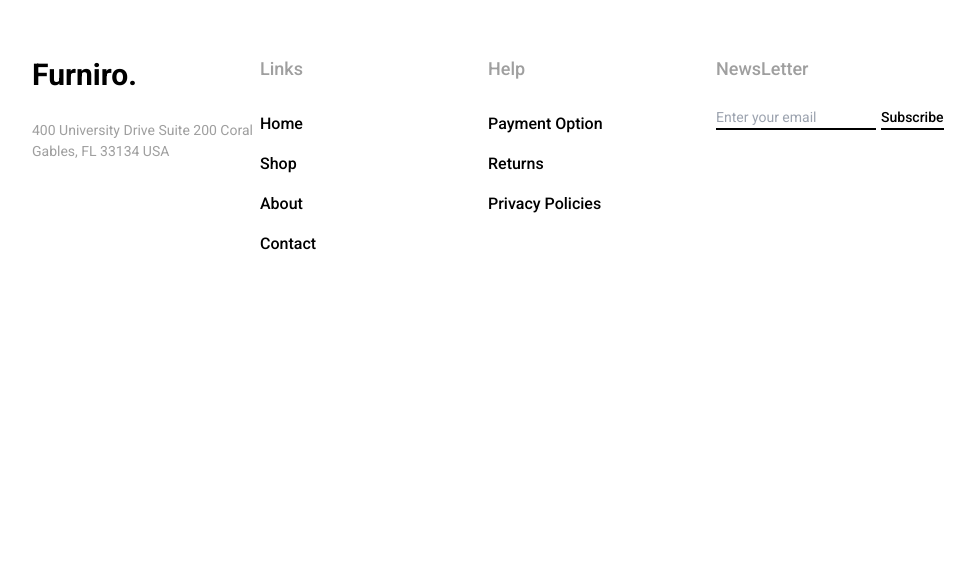
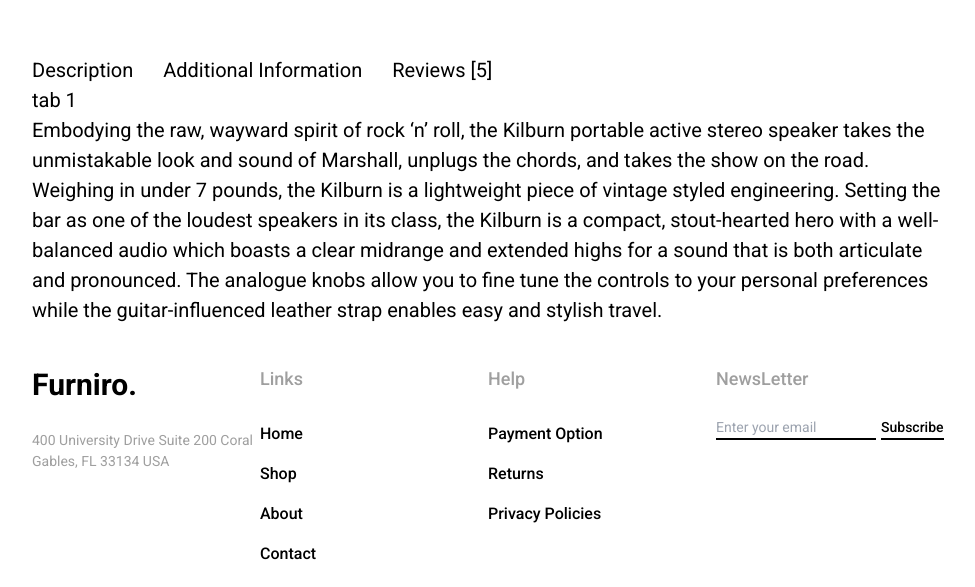
Before and after one commit to KareemHisham/shopping-store, a React (Vite) app: page /products/1 in a window 1280 px wide. Shown: the part 1158-1745 px from the top of the page, without its empty margins (152-1127 px from the left). Before the commit the page ends 1435 px from the top, so only its background shows below. Built offline with nearby package versions, Linux system fonts and the light colour scheme.

Commit message:
product specs section

```diff
--- a/src/components/Index.ts
+++ b/src/components/Index.ts
@@ -3,6 +3,9 @@
 // Components
 import Footer from './layout/footer/Footer';
 import NavBar from './layout/nav/Nav';
+
+// Sections
+import ProductsSection from "./sections/products/index"
 
 import FooterList from './layout/footer/FooterList';
 import ProductCard from './temp/ProductCard';
@@ -20,4 +23,5 @@
   ProductCard,
   MiniHero,
   Pagination,
+  ProductsSection
 };
--- /dev/null
+++ b/src/components/sections/product-specs/Index.tsx
@@ -0,0 +1,53 @@
+import { useState } from 'react';
+const ProductSpecs = () => {
+    const [tabValue, setTabValue] = useState(0);
+    const handleTabChange = (index: number) => {
+      setTabValue(index);
+    };
+  return (
+    <section className='py-4'>
+    <div className="container">
+      {/* Tabs */}
+      <ul className='flex items-center gap-6'>
+        <li>
+          <button onClick={() => handleTabChange(0)}>Description</button>
+        </li>
+        <li>
+          <button onClick={() => handleTabChange(1)}>Additional Information</button>
+        </li>
+        <li>
+          <button onClick={() => handleTabChange(2)}>Reviews [5]</button>
+        </li>
+      </ul>
+      {/* Contents */}
+      <div>
+        {/* Tab */}
+        {tabValue === 0 && (<div>
+          <h4>tab 1</h4>
+          <p>Embodying the raw, wayward spirit of rock ‘n’ roll, the Kilburn portable active stereo speaker takes the unmistakable look and sound of Marshall, unplugs the chords, and takes the show on the road.</p>
+          <p>Weighing in under 7 pounds, the Kilburn is a lightweight piece of vintage styled engineering. Setting the bar as one of the loudest speakers in its class, the Kilburn is a compact, stout-hearted hero with a well-balanced audio which boasts a clear midrange and extended highs for a sound that is both articulate and pronounced. The analogue knobs allow you to fine tune the controls to your personal preferences while the guitar-influenced leather strap enables easy and stylish travel.</p>
+        </div>)}
+
+        {/* Tab */}
+        {tabValue === 1 && (
+          <div>
+            <h4>tab 2</h4>
+            <p>Embodying the raw, wayward spirit of rock ‘n’ roll, the Kilburn portable active stereo speaker takes the unmistakable look and sound of Marshall, unplugs the chords, and takes the show on the road.</p>
+            <p>Weighing in under 7 pounds, the Kilburn is a lightweight piece of vintage styled engineering. Setting the bar as one of the loudest speakers in its class, the Kilburn is a compact, stout-hearted hero with a well-balanced audio which boasts a clear midrange and extended highs for a sound that is both articulate and pronounced. The analogue knobs allow you to fine tune the controls to your personal preferences while the guitar-influenced leather strap enables easy and stylish travel.</p>
+          </div>
+        )}
+
+        {/* Tab */}
+        {tabValue === 2 && (<div>
+          <h4>tab 3</h4>
+          <p>Embodying the raw, wayward spirit of rock ‘n’ roll, the Kilburn portable active stereo speaker takes the unmistakable look and sound of Marshall, unplugs the chords, and takes the show on the road.</p>
+          <p>Weighing in under 7 pounds, the Kilburn is a lightweight piece of vintage styled engineering. Setting the bar as one of the loudest speakers in its class, the Kilburn is a compact, stout-hearted hero with a well-balanced audio which boasts a clear midrange and extended highs for a sound that is both articulate and pronounced. The analogue knobs allow you to fine tune the controls to your personal preferences while the guitar-influenced leather strap enables easy and stylish travel.</p>
+        </div>)}
+
+      </div>
+    </div>
+  </section>
+  )
+}
+
+export default ProductSpecs
--- a/src/components/ui/svg/LoveIcon.tsx
+++ b/src/components/ui/svg/LoveIcon.tsx
@@ -10,9 +10,9 @@
       <path
         d="M8.16668 3.5C4.94551 3.5 2.33334 6.08533 2.33334 9.275C2.33334 11.8498 3.35418 17.9608 13.4027 24.1383C13.5827 24.2479 13.7893 24.3058 14 24.3058C14.2107 24.3058 14.4173 24.2479 14.5973 24.1383C24.6458 17.9608 25.6667 11.8498 25.6667 9.275C25.6667 6.08533 23.0545 3.5 19.8333 3.5C16.6122 3.5 14 7 14 7C14 7 11.3878 3.5 8.16668 3.5Z"
         stroke="black"
-        stroke-width="2"
-        stroke-linecap="round"
-        stroke-linejoin="round"
+        strokeWidth="2"
+        strokeLinecap="round"
+        strokeLinejoin="round"
       />
     </svg>
   );
--- a/src/components/ui/svg/SearchIcon.tsx
+++ b/src/components/ui/svg/SearchIcon.tsx
@@ -10,8 +10,8 @@
       <path
         d="M23.5 23.5L18.2663 18.257M21.1666 11.25C21.1666 13.88 20.1219 16.4024 18.2621 18.2621C16.4024 20.1219 13.88 21.1666 11.25 21.1666C8.61992 21.1666 6.09757 20.1219 4.23784 18.2621C2.3781 16.4024 1.33331 13.88 1.33331 11.25C1.33331 8.61992 2.3781 6.09757 4.23784 4.23784C6.09757 2.3781 8.61992 1.33331 11.25 1.33331C13.88 1.33331 16.4024 2.3781 18.2621 4.23784C20.1219 6.09757 21.1666 8.61992 21.1666 11.25V11.25Z"
         stroke="black"
-        stroke-width="2"
-        stroke-linecap="round"
+        strokeWidth="2"
+        strokeLinecap="round"
       />
     </svg>
   );
--- a/src/root/pages/HomePage.tsx
+++ b/src/root/pages/HomePage.tsx
@@ -1,7 +1,7 @@
 import Hero from '../../components/sections/hero/Hero.tsx';
 
 import BrowseTheRange from '../../components/sections/browse-the-range/index.tsx';
-import Products from './Products.tsx';
+import Products from '../../components/sections/products/index.tsx';
 import ShareSetup from '../../components/sections/share-setup/index.tsx';
 import Inspiration from '../../components/sections/inspiration/index.tsx';
 const HomePage = () => {
--- a/src/root/pages/ProductDetails.tsx
+++ b/src/root/pages/ProductDetails.tsx
@@ -1,21 +1,26 @@
+
 import { useParams } from 'react-router-dom';
 import { MiniHero } from '../../components/Index';
 import ProductOverview from '../../components/sections/product-overview';
 import { PRODUCTS } from '../../constant/Index';
+import ProductSpecs from '../../components/sections/product-specs/Index';
 const ProductDetails = () => {
   const { id } = useParams();
   const product = PRODUCTS.find((product) => product.id == parseInt(id || ''));
+
+
   return (
     <>
       <MiniHero
         breadcrumbLinks={[
-          { name: 'Home', path: '/' },
-          { name: 'Shop', path: '/products' },
+          { name: 'Shop', path: '/products' }, { name: "product Details", path: "" }
         ]}
       >
         <h1 className="text-xl font-bold tracking-[5px]">Details</h1>
       </MiniHero>
       {product && <ProductOverview product={product} />}
+      {/* Product Specs */}
+      <ProductSpecs />
     </>
   );
 };
--- a/src/root/pages/Products.tsx
+++ b/src/root/pages/Products.tsx
@@ -4,7 +4,7 @@
 const Products = () => {
   return (
     <>
-      <MiniHero breadcrumbLinks={[{ name: 'Home', path: '/' }]}>
+      <MiniHero breadcrumbLinks={[{ name: 'Home', path: '/'}]}>
         <h1 className="text-xl font-bold tracking-[5px]">Shop</h1>
       </MiniHero>
       {/* Products */}
@@ -17,7 +17,6 @@
           </div>
           {/* Pagination */}
           <Pagination />
-          {/*  */}
         </div>
         <section className="py-3 mt-6 bg-tertiary">
           <div className="grid grid-cols-1 sm:grid-cols-2 lg:grid-cols-4 sm:justify-items-start lg:justify-items-center">
```
Also changed, not shown: src/components/sections/hero/MiniHero.tsx (+4 -7 lines).
